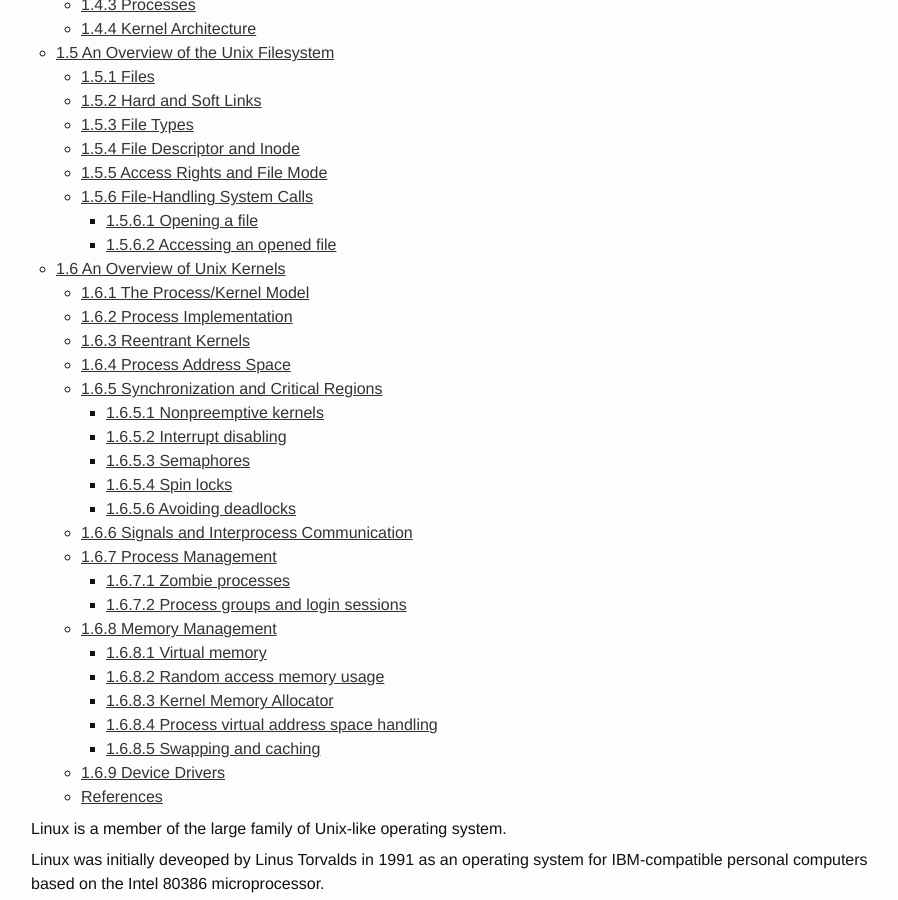
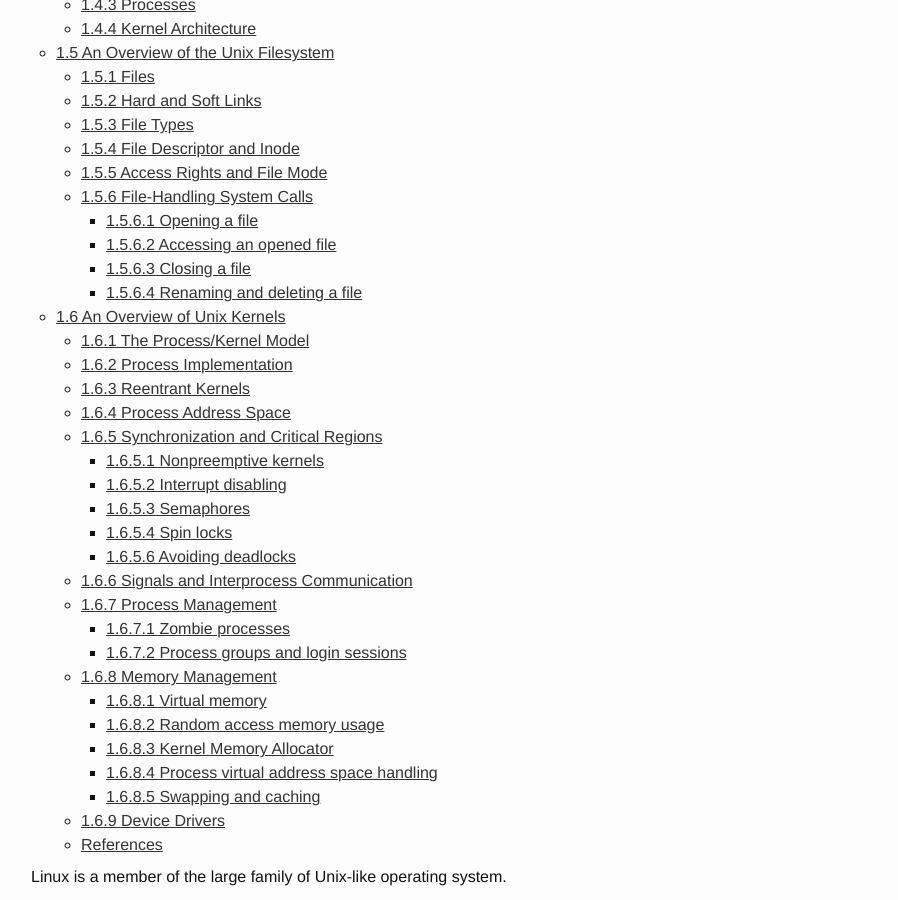
Before and after one commit to ousiax/ousiax.github.io, a Jekyll site: the page built from _posts/2017-11-12-understanding-the-linux-kernel-01.md, in a window 1280 px wide and 900 px high, scrolled down 331 px. Shown: the whole window, without its empty margins (174-1072 px from the left). Built offline with Jekyll 4.4.1, drawn with Linux system fonts in a browser that asks for light colours.

Commit message:
Update 2017-11-12-understanding-the-linux-kernel-01.md

```diff
--- a/_posts/2017-11-12-understanding-the-linux-kernel-01.md
+++ b/_posts/2017-11-12-understanding-the-linux-kernel-01.md
@@ -299,7 +299,7 @@
 
 Sequential access is implicitly assumed: the `read( )` and `write( )` system calls always refer to the position of the current file pointer. In order to modify the value, a program must explicitly invoke the `lseek( )` system call. When a file is opened, the kernel sets the file pointer to the position of the first byte in the file (offset 0).
 
-1.5.6.3 Closing a file
+#### 1.5.6.3 Closing a file
 
 When a process does not need to access the contents of a file anymore, it can invoke the system call:
 
@@ -309,7 +309,7 @@
 
 which releases the open file object corresponding to the file descriptor `fd`. When a process terminates, the kernel closes all its stil opened files.
 
-1.5.6.4 Renaming and deleting a file
+#### 1.5.6.4 Renaming and deleting a file
 
 In order to rename or delete a file, a process does not need to open it. Indeed, such operations do not act on the contents of the affected file, but rather on the contents of one or more directories. For example, the system call:
 
```
